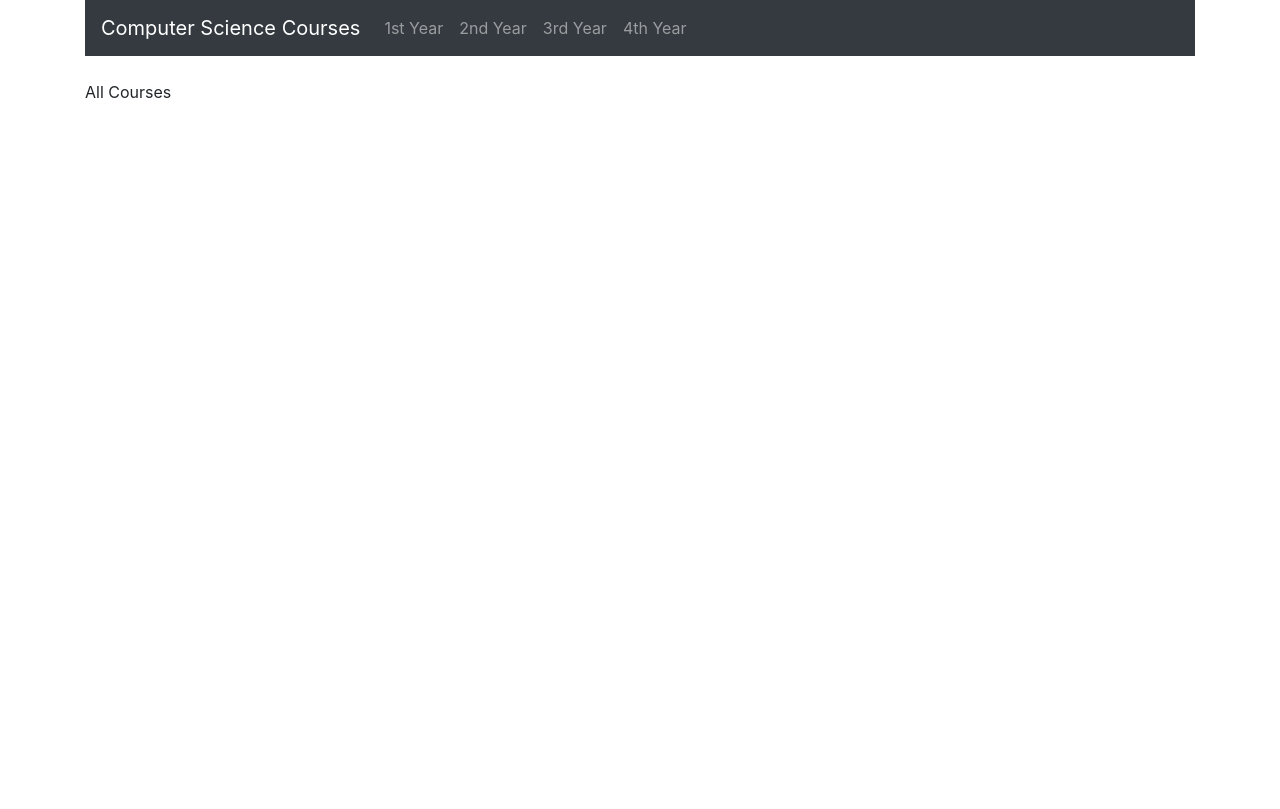
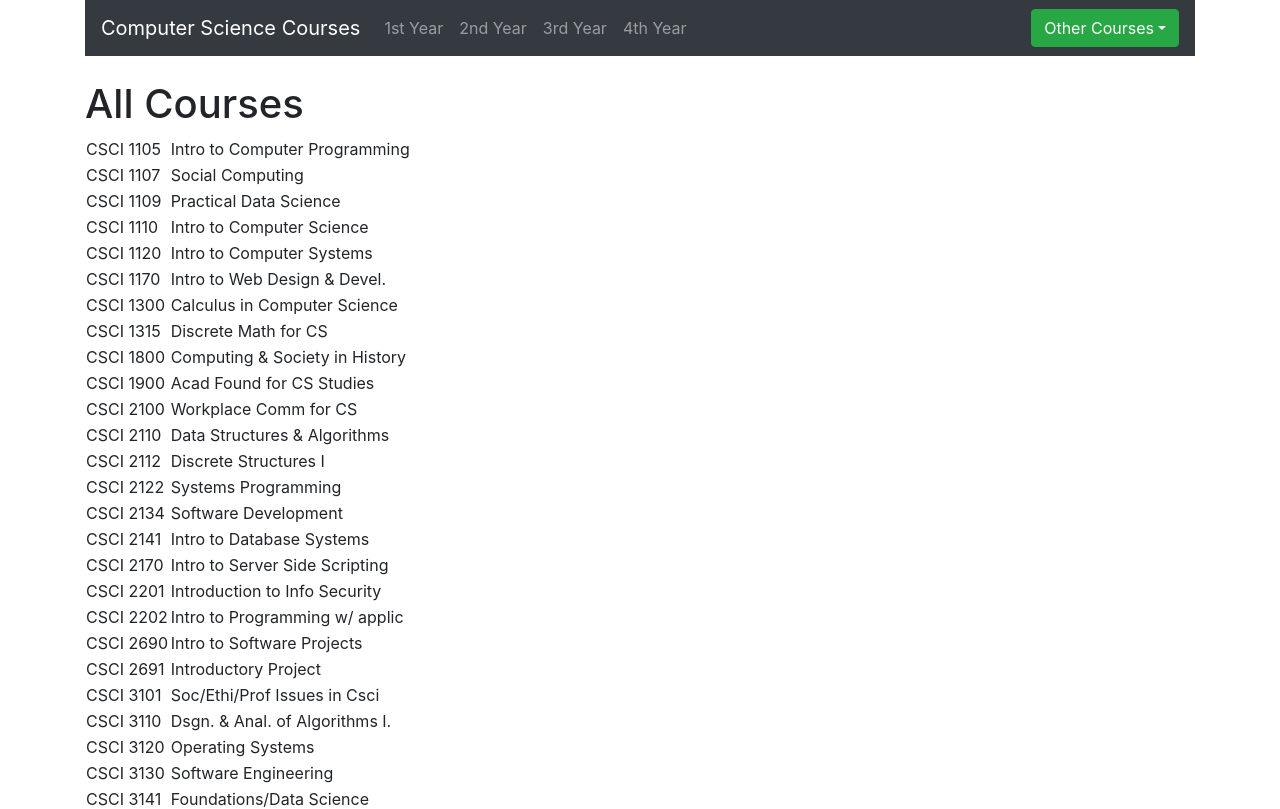
Before and after one commit to Plump-Panda/DalhousieCourseViewer, a React (Create React App) app: page / in a window 1280 px wide. Shown: the top 809 px of the page. Built offline with nearby package versions, Linux system fonts and the light colour scheme.

Commit message:
Added dropdown button for other courses. Rearranged component files for better organization

```diff
--- a/package.json
+++ b/package.json
@@ -7,7 +7,10 @@
     "@testing-library/react": "^9.5.0",
     "@testing-library/user-event": "^7.2.1",
     "bootstrap": "^4.5.2",
+    "jquery": "^3.5.1",
+    "popper.js": "^1.16.1",
     "react": "^16.13.1",
+    "react-bootstrap": "^1.3.0",
     "react-dom": "^16.13.1",
     "react-router-dom": "^5.2.0",
     "react-scripts": "3.4.3"
--- a/src/components/all-courses.component.js
+++ b/src/components/all-courses.component.js
@@ -1,10 +1,37 @@
 import React, {Component} from 'react';
 import {Link} from 'react-router-dom';
+import json from '../data/data.json';
 
-export default class AllCourses extends Component{
+export default class ThirdYear extends Component{
+
+    constructor(props){
+        super(props)
+        this.state = json;
+    }
+
+    renderTableData(){
+        return this.state.course.map((course) => {
+            const {code,name} = course;
+            let check = code.toString().charAt(5);
+            return(
+                <tr>
+                    <td>{code}</td>
+                    <td>{name}</td>
+                </tr>
+            )
+        });
+    }
+
     render(){
         return(
-            <div>All Courses</div>
+            <div>
+                <h1 id='title'>All Courses</h1>
+                <table id='courses'>
+                    <tbody>
+                        {this.renderTableData()}
+                    </tbody>
+                </table>
+            </div>
         );
     }
 }
--- a/src/components/navbar.component.js
+++ b/src/components/navbar.component.js
@@ -1,6 +1,8 @@
 import React, {Component} from 'react';
 import {Link} from 'react-router-dom';
-
+import { Dropdown } from 'react-bootstrap';
+import DropdownItem from 'react-bootstrap/esm/DropdownItem';
+import DropdownMenu from 'react-bootstrap/esm/DropdownMenu';
 export default class Navbar extends Component{
     render(){
         return(
@@ -22,6 +24,19 @@ export default class Navbar extends Component{
                         </li>
                     </ul>
                 </div>
+                <Dropdown>
+                    <Dropdown.Toggle variant="success" id="dropdown-basic">
+                        Other Courses
+                    </Dropdown.Toggle>
+
+                    <DropdownMenu>
+                        <DropdownItem as={Link} to='/level-six'>6000 Level</DropdownItem>
+                        <DropdownItem as={Link} to='/level-seven'>8000 Level</DropdownItem>
+                        <DropdownItem as={Link} to='/level-eight'>8000 Level</DropdownItem>
+                        <DropdownItem as={Link} to='/level-nine'>9000 Level</DropdownItem>
+                    </DropdownMenu>
+                </Dropdown>
+
             </nav>
         );
     }
--- a/src/components/first-year.component.js
+++ b/src/components/regularCourses/first-year.component.js
@@ -1,6 +1,6 @@
 import React, {Component} from 'react';
 import {Link} from 'react-router-dom';
-import json from '../data/data.json';
+import json from '../../data/data.json';
 
 export default class FirstYear extends Component{
 
@@ -14,7 +14,7 @@ export default class FirstYear extends Component{
             const {code,name} = course;
             let check = code.toString().charAt(5);
 
-            if(check == '1'){
+            if(check === '1'){
                 return(
                     <tr>
                         <td>{code}</td>
--- a/src/components/fourth-year.component.js
+++ b/src/components/regularCourses/fourth-year.component.js
@@ -1,6 +1,6 @@
 import React, {Component} from 'react';
 import {Link} from 'react-router-dom';
-import json from '../data/data.json';
+import json from '../../data/data.json';
 
 export default class FourthYear extends Component{
 
@@ -14,7 +14,7 @@ export default class FourthYear extends Component{
             const {code,name} = course;
             let check = code.toString().charAt(5);
 
-            if(check == '4'){
+            if(check === '4'){
                 return(
                     <tr>
                         <td>{code}</td>
--- a/src/components/second-year.component.js
+++ b/src/components/regularCourses/second-year.component.js
@@ -1,6 +1,6 @@
 import React, {Component} from 'react';
 import {Link} from 'react-router-dom';
-import json from '../data/data.json';
+import json from '../../data/data.json';
 
 export default class SecondYear extends Component{
 
@@ -14,7 +14,7 @@ export default class SecondYear extends Component{
             const {code,name} = course;
             let check = code.toString().charAt(5);
 
-            if(check == '2'){
+            if(check === '2'){
                 return(
                     <tr>
                         <td>{code}</td>
--- a/src/components/third-year.component.js
+++ b/src/components/regularCourses/third-year.component.js
@@ -1,6 +1,6 @@
 import React, {Component} from 'react';
 import {Link} from 'react-router-dom';
-import json from '../data/data.json';
+import json from '../../data/data.json';
 
 export default class ThirdYear extends Component{
 
@@ -14,7 +14,7 @@ export default class ThirdYear extends Component{
             const {code,name} = course;
             let check = code.toString().charAt(5);
 
-            if(check == '3'){
+            if(check === '3'){
                 return(
                     <tr>
                         <td>{code}</td>
```
Also changed, not shown: src/App.js (+4 -4 lines), 1 other file (tests, documents, lock files or other folders).
